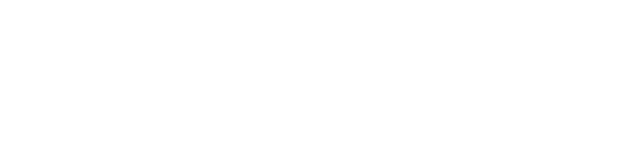
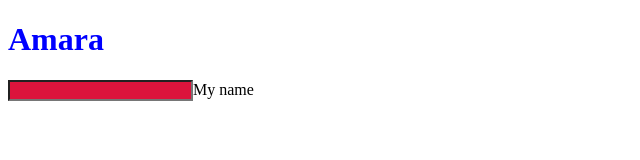
Before and after one commit to MrLyon09/Project1, a plain HTML site: page index.html in a window 1280 px wide. Shown: the whole page, without its empty margins (0-640 px from the left). Drawn offline with Linux system fonts and the light colour scheme.

Commit message:
tercera version

```diff
--- a/index.html
+++ b/index.html
@@ -3,9 +3,11 @@
 <head>
     <meta charset="UTF-8">
     <meta name="viewport" content="width=device-width, initial-scale=1.0">
-    <title>Document</title>
+    <title>Primera pagina con Git versiones</title>
+    <link rel="stylesheet" href="style.css">
 </head>
 <body>
-
+   <h1>Amara</h1>
+   <input name"digite su nombre" >My name</button>
 </body>
 </html>
--- a/style.css
+++ b/style.css
@@ -0,0 +1,8 @@
+h1{
+    color: blue;
+}
+
+input {
+    background-color: crimson;
+    color: darkkhaki;
+}
```
